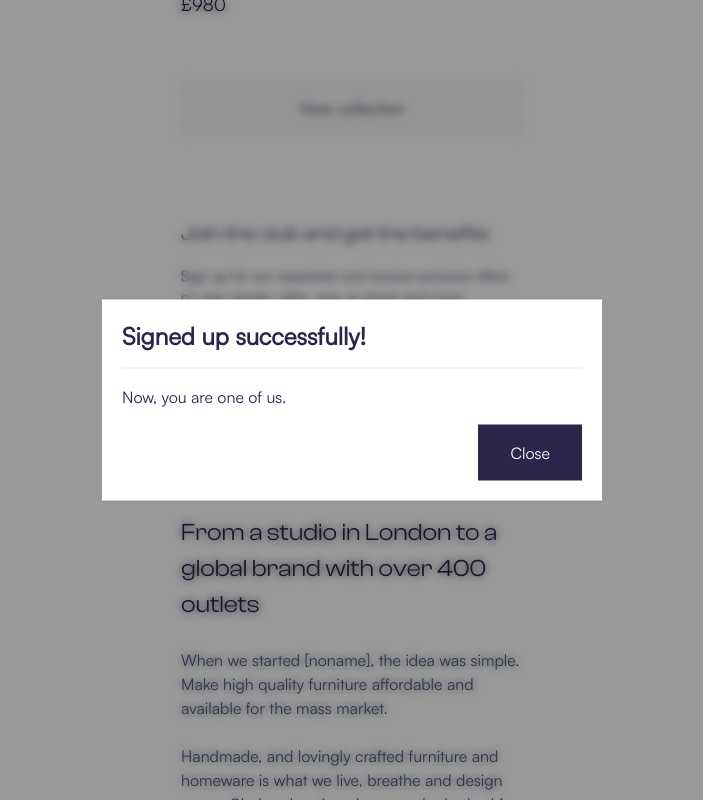
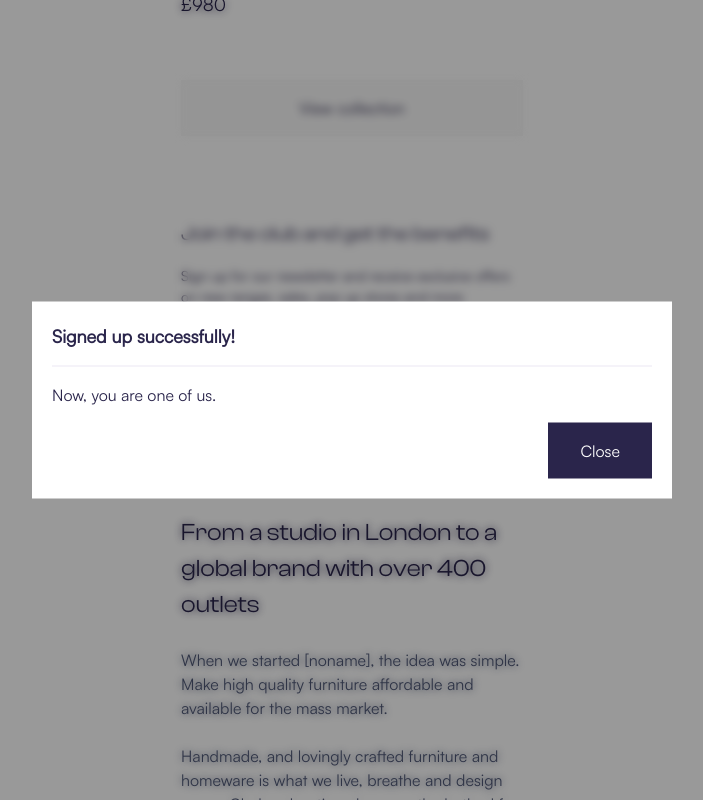
Before and after one commit to iamkhaldarbekov/-noname-, a React (Vite) app: page / in a window 1280 px wide. Both pictures are taken after a click on the button "Sign up". Shown: the part 2711-3511 px from the top of the page, without its empty margins (288-991 px from the left). Built offline with nearby package versions, Linux system fonts and the light colour scheme.

Commit message:
modal is adaptive

```diff
--- a/src/shared/components/Modal.tsx
+++ b/src/shared/components/Modal.tsx
@@ -24,9 +24,9 @@ export default function Modal({
 					className="fixed left-0 top-0 w-full h-full bg-black/[0.4] backdrop-blur-xs"
 				>
 					<div className="absolute left-[50%] top-[50%] translate-x-[-50%] translate-y-[-50%]">
-						<div className="flex flex-col gap-y-4 bg-white p-5 min-w-[500px]">
+						<div className="flex flex-col gap-y-4 bg-white p-5 min-w-[50vw] max-w-[80vw]">
 							{title &&
-								<p className="font-semibold text-2xl border-b-[1px] border-bordergray pb-4">{title}</p>
+								<p className="font-semibold text-2xl border-b-[1px] border-bordergray pb-4 max-sm:text-lg">{title}</p>
 							}
 							<div className="max-h-[70vh] overflow-y-auto">
 								{children}
```
